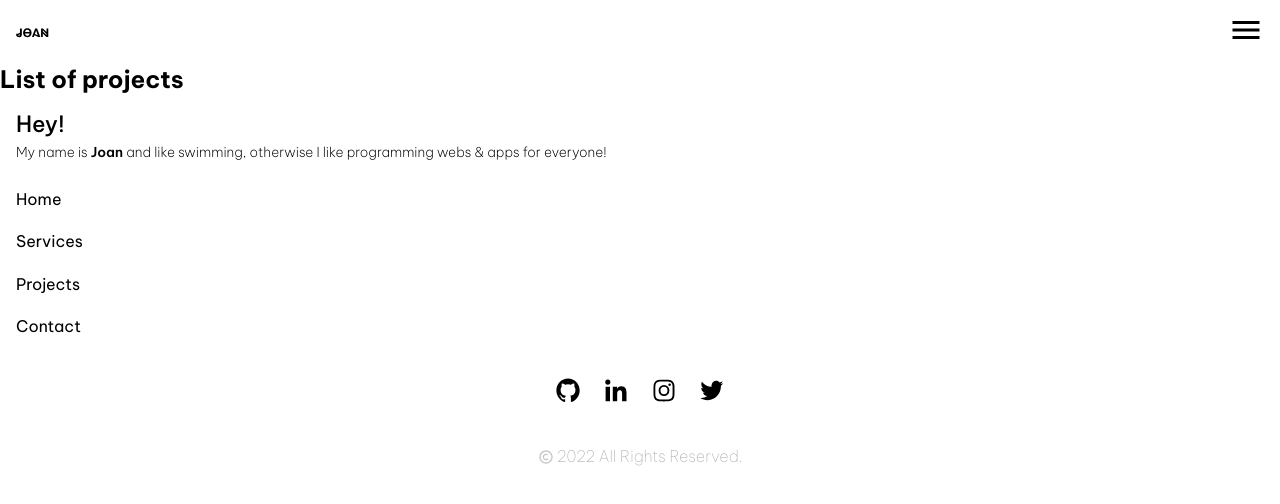
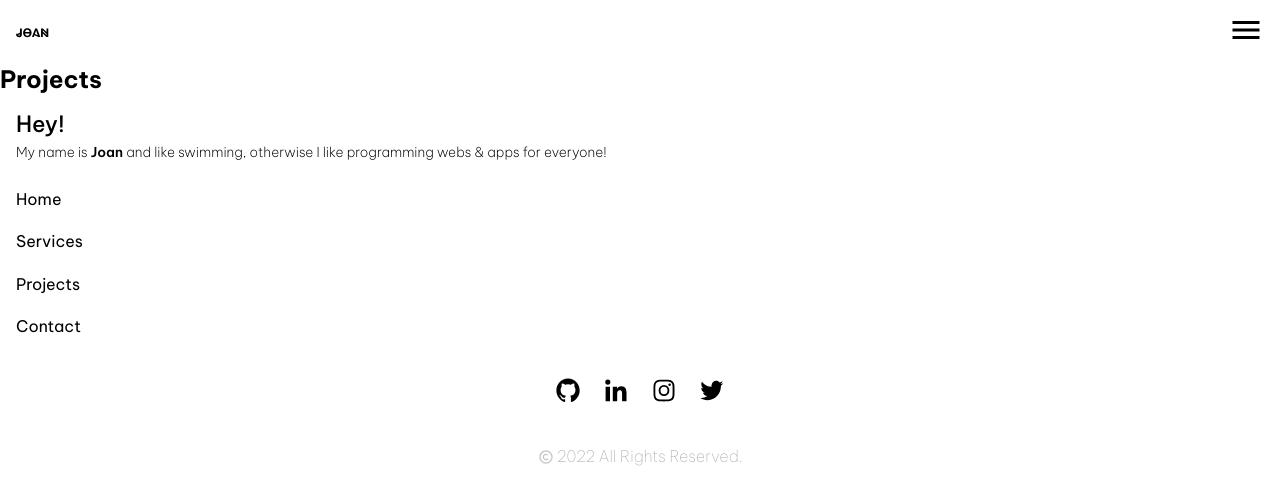
Before and after one commit to JonMenez/landing-page-giDev, a React app: page /projects in a window 1280 px wide. Shown: the top 504 px of the page. Built offline with nearby package versions, Linux system fonts and the light colour scheme.

Commit message:
[UPDATE] main title

```diff
--- a/src/pages/ProjectsPage.jsx
+++ b/src/pages/ProjectsPage.jsx
@@ -4,7 +4,7 @@ import Slider from '@components/Slider'
 const ProjectsPage = () => {
   return (
       <section>
-          <h1>List of projects</h1>
+          <h1>Projects</h1>
       </section>
   );
 };
```
